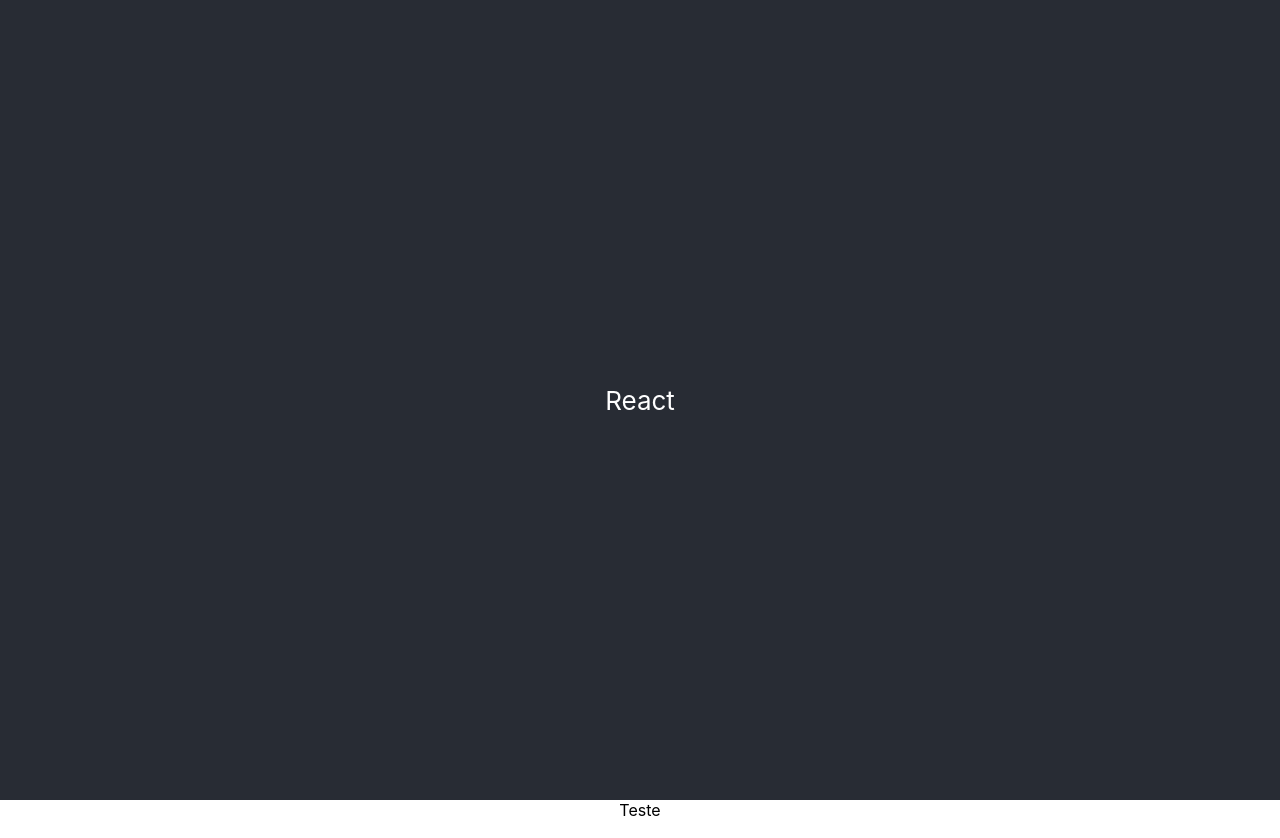
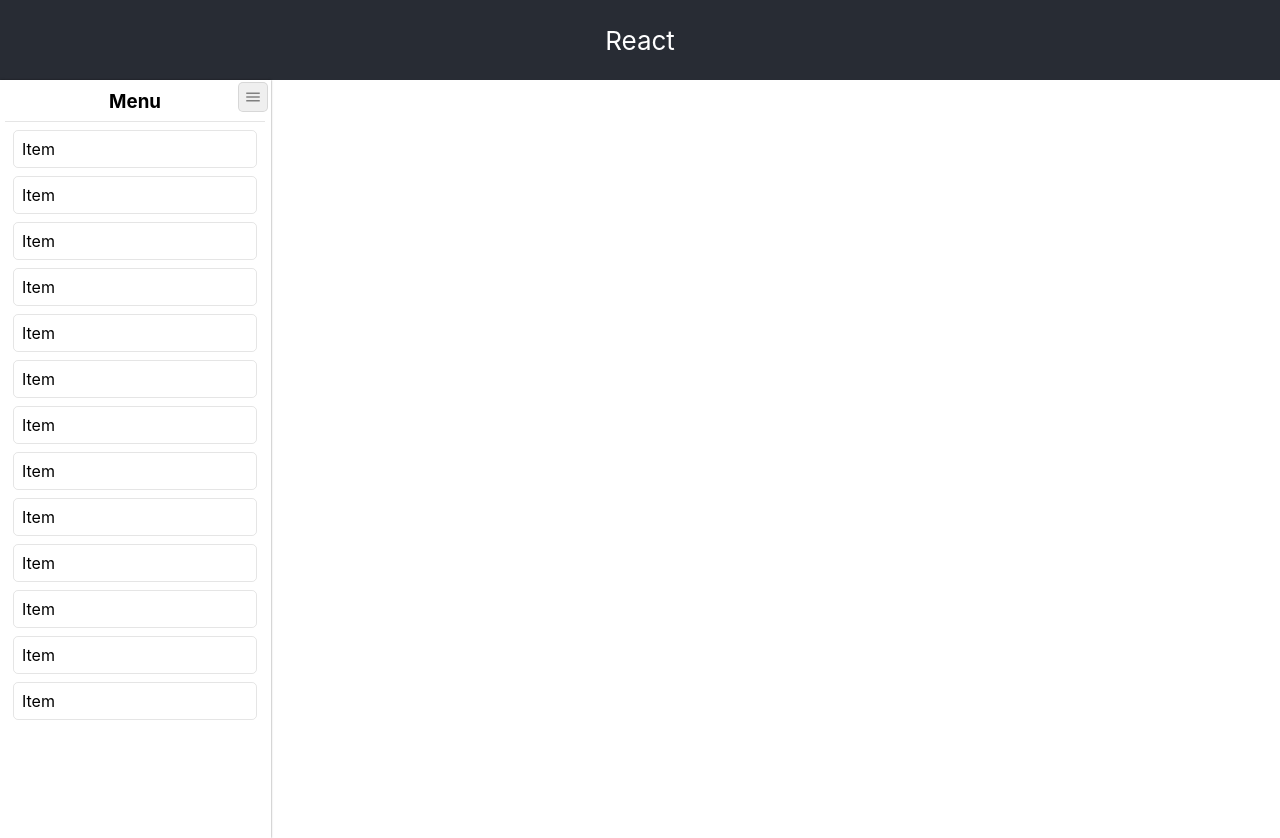
Before and after one commit to rodasistemas/vercel-labs, a React (Create React App) app in the folder react/: page / in a window 1280 px wide. Built offline with nearby package versions, Linux system fonts and the light colour scheme.

Commit message:
feat(layout): add layout styles

```diff
--- a/react/package.json
+++ b/react/package.json
@@ -1,9 +1,13 @@
 {
   "private": true,
   "dependencies": {
+    "@material/react-material-icon": "^0.15.0",
     "@testing-library/jest-dom": "^5.16.1",
     "@testing-library/react": "^12.1.2",
     "@testing-library/user-event": "^13.5.0",
+    "material-icon": "^0.1.4",
+    "material-icons": "^1.10.7",
+    "node-sass": "^7.0.1",
     "react": "^17.0.2",
     "react-dom": "^17.0.2",
     "react-scripts": "5.0.0",
--- a/react/src/App.css
+++ /dev/null
@@ -1,38 +0,0 @@
-.App {
-  text-align: center;
-}
-
-.App-logo {
-  height: 40vmin;
-  pointer-events: none;
-}
-
-@media (prefers-reduced-motion: no-preference) {
-  .App-logo {
-    animation: App-logo-spin infinite 20s linear;
-  }
-}
-
-.App-header {
-  background-color: #282c34;
-  min-height: 100vh;
-  display: flex;
-  flex-direction: column;
-  align-items: center;
-  justify-content: center;
-  font-size: calc(10px + 2vmin);
-  color: white;
-}
-
-.App-link {
-  color: #61dafb;
-}
-
-@keyframes App-logo-spin {
-  from {
-    transform: rotate(0deg);
-  }
-  to {
-    transform: rotate(360deg);
-  }
-}
--- /dev/null
+++ b/react/src/App.scss
@@ -0,0 +1,122 @@
+body,
+html {
+    height: calc(100% - 5vh);
+    display: grid;
+    position: relative;
+}
+.App {
+    text-align: center;
+    height: 100%;
+    width: 100%;
+    display: contents;
+}
+.App-sidebar {
+    max-width: 260px;
+    border-right: 1px solid white;
+    box-shadow: 0 0 2px rgba(0, 0, 0, 0.5);
+    height: 100%;
+    display: flex;
+    flex-direction: column;
+    align-items: flex-start;
+    justify-content: flex-start;
+    padding: 10px 5px;
+    transition: margin 300ms ease-in-out 100ms;
+    position: relative;
+    &.sidebar {
+        &-close {
+            margin-left: -230px;
+        }
+    }
+    ul {
+        padding: 0;
+        margin: 0;
+        width: 100%;
+        li{
+            list-style: none;
+            display: flex;
+            border: 1px solid rgba(0, 0, 0, 0.1);
+            padding: 8px;
+            margin: 8px;
+            border-radius: 5px;
+        }
+    }
+    h3{
+        display: flexbox;
+        margin: 0;
+        padding: 0;
+        padding-bottom: 8px;
+        border-bottom: 1px solid rgba(0, 0, 0, 0.1);
+        width: 100%;
+        clear: both;
+
+    }
+
+    & button {
+        position: absolute;
+        right: 0;
+        top: 0;
+        width: 30px;
+        height: 30px;
+        display: flex;
+        border: 1px solid rgba(0, 0, 0, 0.1);
+        padding: 0;
+        margin: 2px;
+        align-items: center;
+        justify-content: center;
+        border-radius: 5px;
+        cursor: pointer;
+        color: gray;
+        .material-icons {
+            font-size: 18px;
+        }
+        :hover {
+            color: royalblue;
+            box-shadow: 0 1px 4px #282c34;
+        }
+        @at-root {
+            .sidebar-close {
+                button {
+                    color: royalblue;
+                    box-shadow: 0 1px 4px #282c34;
+                }
+                li {
+                    max-width: 10px;
+                }
+            }
+        }
+    }
+}
+.App-logo {
+    height: 40vmin;
+    pointer-events: none;
+}
+
+@media (prefers-reduced-motion: no-preference) {
+    .App-logo {
+        animation: App-logo-spin infinite 20s linear;
+    }
+}
+
+.App-header {
+    background-color: #282c34;
+    min-height: 10vh;
+    display: flex;
+    flex-direction: column;
+    align-items: center;
+    justify-content: center;
+    font-size: calc(10px + 2vmin);
+    color: white;
+}
+
+.App-link {
+    color: #61dafb;
+}
+
+@keyframes App-logo-spin {
+    from {
+        transform: rotate(0deg);
+    }
+    to {
+        transform: rotate(360deg);
+    }
+}
--- a/react/src/App.tsx
+++ b/react/src/App.tsx
@@ -1,4 +1,4 @@
-import './App.css';
+import './App.scss';
 import {Header, Sidebar} from "./components/Layout";
 
 const App:React.FC<any> = () => {
@@ -8,7 +8,23 @@
 
         React
       </Header>
-      <Sidebar className="App-sidebar">Teste</Sidebar>
+      <Sidebar className="App-sidebar" title="Menu">
+          <ul>
+              <li>Item</li>
+              <li>Item</li>
+              <li>Item</li>
+              <li>Item</li>
+              <li>Item</li>
+              <li>Item</li>
+              <li>Item</li>
+              <li>Item</li>
+              <li>Item</li>
+              <li>Item</li>
+              <li>Item</li>
+              <li>Item</li>
+              <li>Item</li>
+          </ul>
+      </Sidebar>
     </div>
   );
 }
--- a/react/src/components/Layout/Sidebar/Sidebar.tsx
+++ b/react/src/components/Layout/Sidebar/Sidebar.tsx
@@ -1,26 +1,20 @@
-import { Component } from "react";
+import { useState } from "react";
+import 'material-icons/iconfont/material-icons.css';
 
-export interface Props {
-    children?: React.ReactNode;
-    className?: string;
-
+const Sidebar:React.FC<any> = (props) => {
+    const {children} = props;
+    const [togglesb, setTogglesb] = useState(true);
+    const handleToggle = () => {
+        setTogglesb(!togglesb);
+    }
+    return (
+        <aside className={`${props.className} sidebar-${togglesb ? 'open' : 'close'}`}>
+            <h3 className="sidebar-title">{props.title}</h3>
+            <button className="sidebar-toggle" onClick={handleToggle}>
+                <span className="material-icons">menu</span>
+            </button>
+            { children }
+            </aside>
+    )
 }
-
-export interface State {
-}
-
-export default class Sidebar extends Component<Props, State> {
-
-    constructor(props: Props) {
-        super(props)
-
-        this.state = {
-        }
-    }
-
-    render() {
-        return (
-            <aside className={this.props.className}>{ this.props.children }</aside>
-        )
-    }
-}
+export default Sidebar;
```
Also changed, not shown: 1 other file (tests, documents, lock files or other folders).
